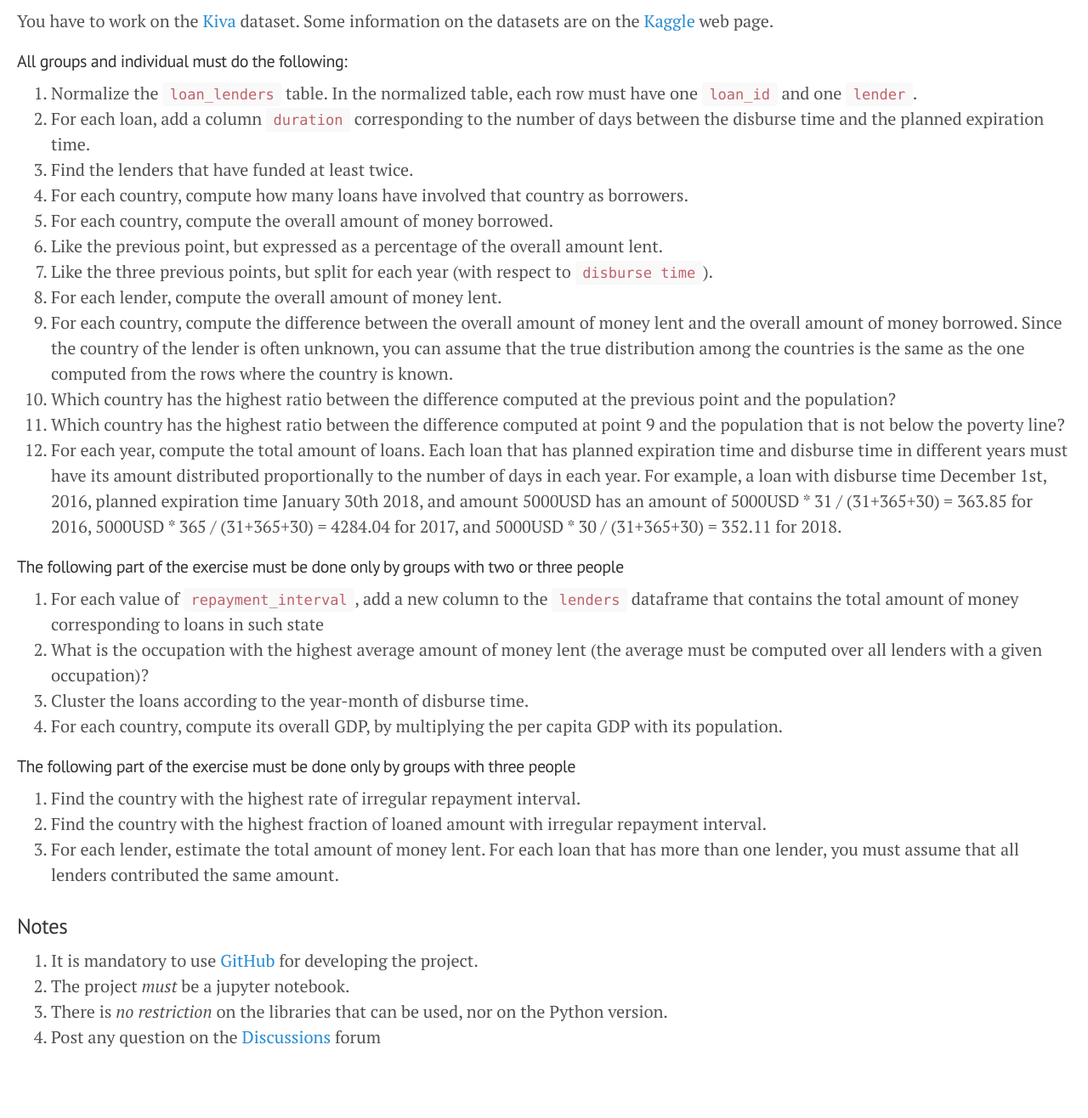
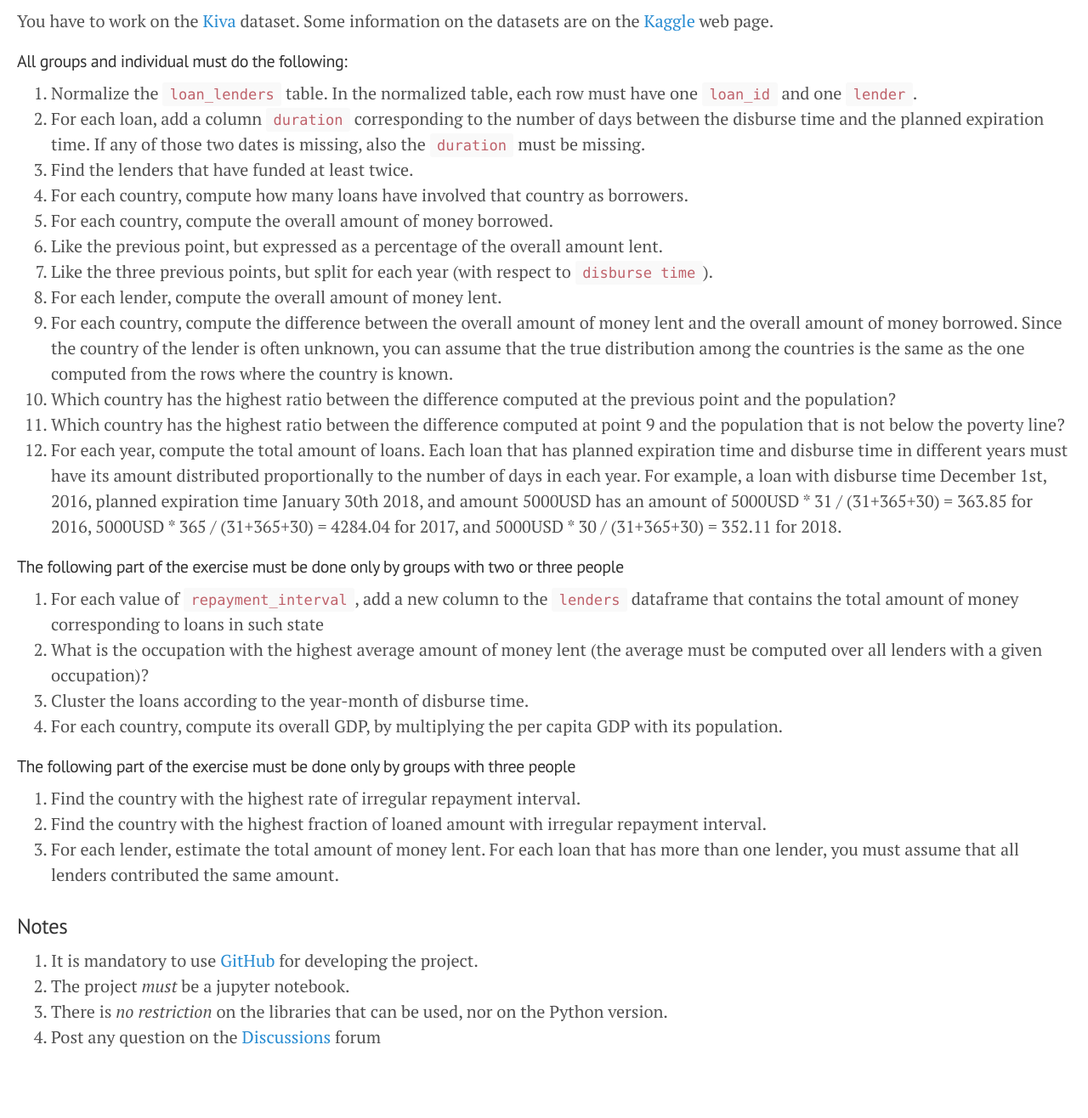
Before and after one commit to gdv/foundationsCS, a Jekyll site: the page built from docs/2019-project.md, in a window 1280 px wide. Shown: the whole page at 85% size. Built offline with Jekyll 4.4.1, drawn with Linux system fonts in a browser that asks for light colours; our own code applies the rules of GitHub Pages for plain Markdown files.

Commit message:
gestione dati mancanti

```diff
--- a/docs/2019-project.md
+++ b/docs/2019-project.md
@@ -6,7 +6,7 @@ Some information on the datasets are on the [Kaggle](https://www.kaggle.com/gabo
 
 1.  Normalize the `loan_lenders` table. In the normalized table, each row must have one `loan_id` and one `lender`.
 1.  For each loan, add a column `duration` corresponding to the number of days between the disburse time and the planned
-    expiration time.
+    expiration time. If any of those two dates is missing, also the `duration` must be missing.
 1.  Find the lenders that have funded at least twice.
 1.  For each country, compute how many loans have involved that country as borrowers.
 1.  For each country, compute the overall amount of money borrowed.
```
